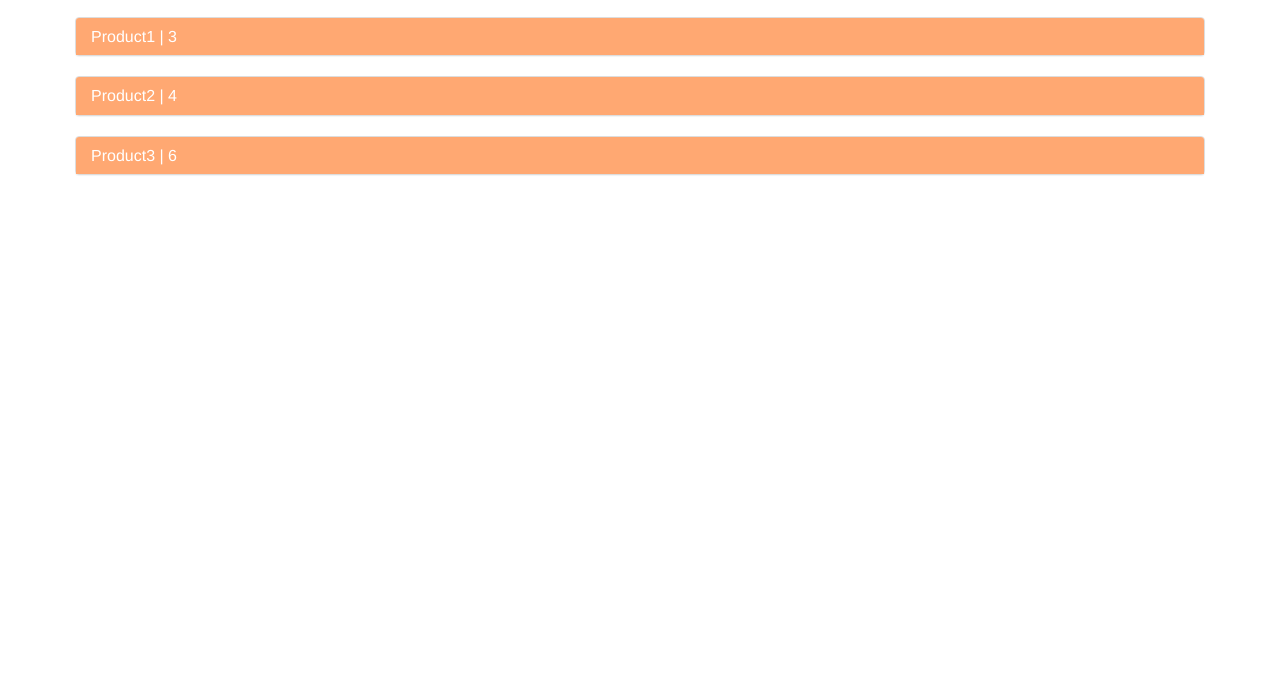
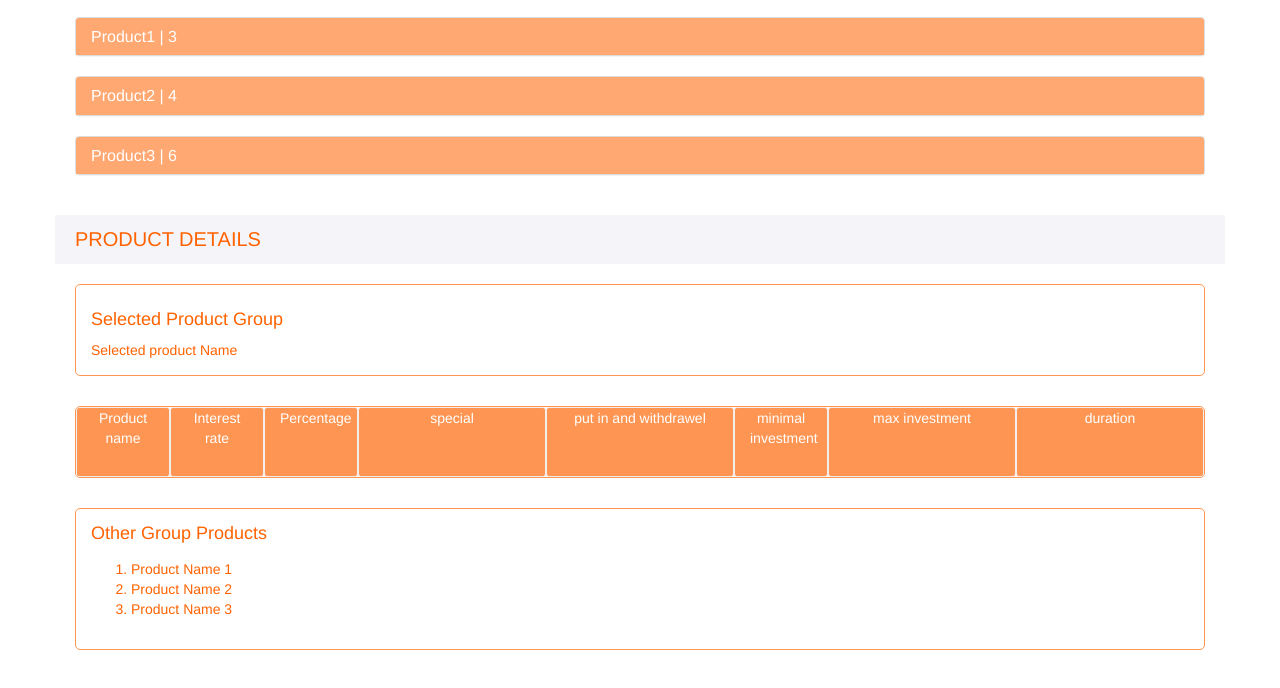
Before and after one commit to PanaromicHCL/INGSuitUI, a website: page app/index.html at #!/overview in a window 1280 px wide. Shown: the part 104-792 px from the top of the page. Drawn offline with nearby package versions, Linux system fonts and the light colour scheme.

Commit message:
Second screen code UI

```diff
--- a/app/overview/overview.css
+++ b/app/overview/overview.css
@@ -21,3 +21,65 @@ ul {
 .panel-body > a {
     color: #ff6200;
 }
+
+.productDescContainer {
+    padding: 20px;
+}
+
+.productDescContainer h4, span, label{
+    color: #ff6200;
+}
+
+.productDetailHeader {
+    border: 1px solid #ff9552;
+    padding: 15px;
+    border-radius: 5px;
+}
+
+.productDetailDesc {
+    border: 1px solid #ff9552;
+    border-radius: 5px;
+    overflow-y: scroll;
+}
+
+.otherGroupProducts {
+    border: 1px solid #ff9552;
+    padding: 15px;
+    border-radius: 5px;
+}
+
+.otherGroupProducts h4, ul {
+    margin: 0 0 15px 0;
+}
+
+.otherGroupProducts ul > li, a {
+    color: #ff6200;
+    list-style-type: decimal;
+}
+
+.otherGroupProducts a:hover {
+    color: #ff6200;
+}
+
+.productDescContainer > div {
+    margin: 0 0 30px 0;
+}
+
+.grid-heading {
+    text-align: center;
+    border: 1px solid #f3eeee;
+    font-size: 14px;
+    border-radius: 3px;
+    background-color: #ff9552;
+    min-height: 70px;
+    color: #ffffff;
+}
+
+.grid-data {
+    text-align: center;
+    border: 1px solid #f3eeee;
+    font-size: 14px;
+    border-radius: 3px;
+    color: #ff6200;
+    padding: 10px;
+}
--- a/app/overview/overview.html
+++ b/app/overview/overview.html
@@ -1,12 +1,6 @@
 <div class="container">
     <div class="row">
-        <p class="title"> Product ING</p>
-        <!-- <ul>
-            <li class="col-xs-12 product-bullet" ng-repeat="x in productGroupList">{{x.productGroupName}} | {{x.productList.length}}
-                <span class="col-xs-12" ng-repeat="inner in x.productList">{{inner.productName}}</span>
-            </li>
-        </ul> -->
-
+        <p class="title">Product ING</p>
         <div class="accordianContainer">
             <div class="panel-group" ng-repeat="x in productGroupList">
                 <div class="panel panel-default">
@@ -16,11 +10,54 @@
                     </h4>
                 </div>
                 <div id="{{x.productGroupName}}" class="panel-collapse collapse">
-                    <div class="panel-body" ng-repeat="inner in x.productList"><a href="#">{{inner.productName}}</a></div>
+                    <div class="panel-body" ng-repeat="inner in x.productList"><a href="#" ng-click="selectedProduct($event)" id="1">{{inner.productName}}</a></div>
                 </div>
                 </div>
             </div>
         </div>
 
     </div>
+
+    <div class="row">
+        <p class="title" class="col-xs-12">Product Details</p>
+        <div class="productDescContainer">
+            <div class="productDetailHeader">
+                <h4>Selected Product Group</h4>
+                <span>Selected product Name</span>
+            </div>
+            <div class="productDetailDesc">
+               <div class="col-sm-1 grid-heading">Product name</div>
+               <div class="col-sm-1 grid-heading">Interest rate</div>
+               <div class="col-sm-1 grid-heading">Percentage</div>
+               <div class="col-sm-2 grid-heading">special</div>
+               <div class="col-sm-2 grid-heading">put in and withdrawel</div>
+               <div class="col-sm-1 grid-heading">minimal investment</div>
+               <div class="col-sm-2 grid-heading">max investment</div>
+               <div class="col-sm-2 grid-heading">duration</div>
+
+               <div ng-controller="overviewCtrl">
+                    <div ng-repeat="pl in productDataList">
+                       <div class="col-sm-1 grid-data">new</div>
+                       <div class="col-sm-1 grid-data">new</div>
+                       <div class="col-sm-1 grid-data">new</div>
+                       <div class="col-sm-2 grid-data">new</div>
+                       <div class="col-sm-2 grid-data">new</div>
+                       <div class="col-sm-1 grid-data">new</div>
+                       <div class="col-sm-2 grid-data">new</div>
+                       <div class="col-sm-2 grid-data">new</div>
+                   </div>
+               </div>
+            </div>
+            <div class="otherGroupProducts">
+                <h4>Other Group Products</h4>
+                <ul>
+                    <li><a href="#">Product Name 1</a></li>
+                    <li><a href="#">Product Name 2</a></li>
+                    <li><a href="#">Product Name 3</a></li>
+                </ul>
+            </div>
+        </div>
+    </div>
+
+
 </div>
--- a/app/overview/overview.js
+++ b/app/overview/overview.js
@@ -22,4 +22,8 @@ angular.module('myApp.overview', ['ngRoute'])
     //     //     alert("Data has been submitted successfully:" + JSON.stringify(response));
     //     // });
     // }
+
+    $scope.selectedProduct = function($event) {
+      console.log("Selected Product:" + $event.target.id);
+    }
 });
```
